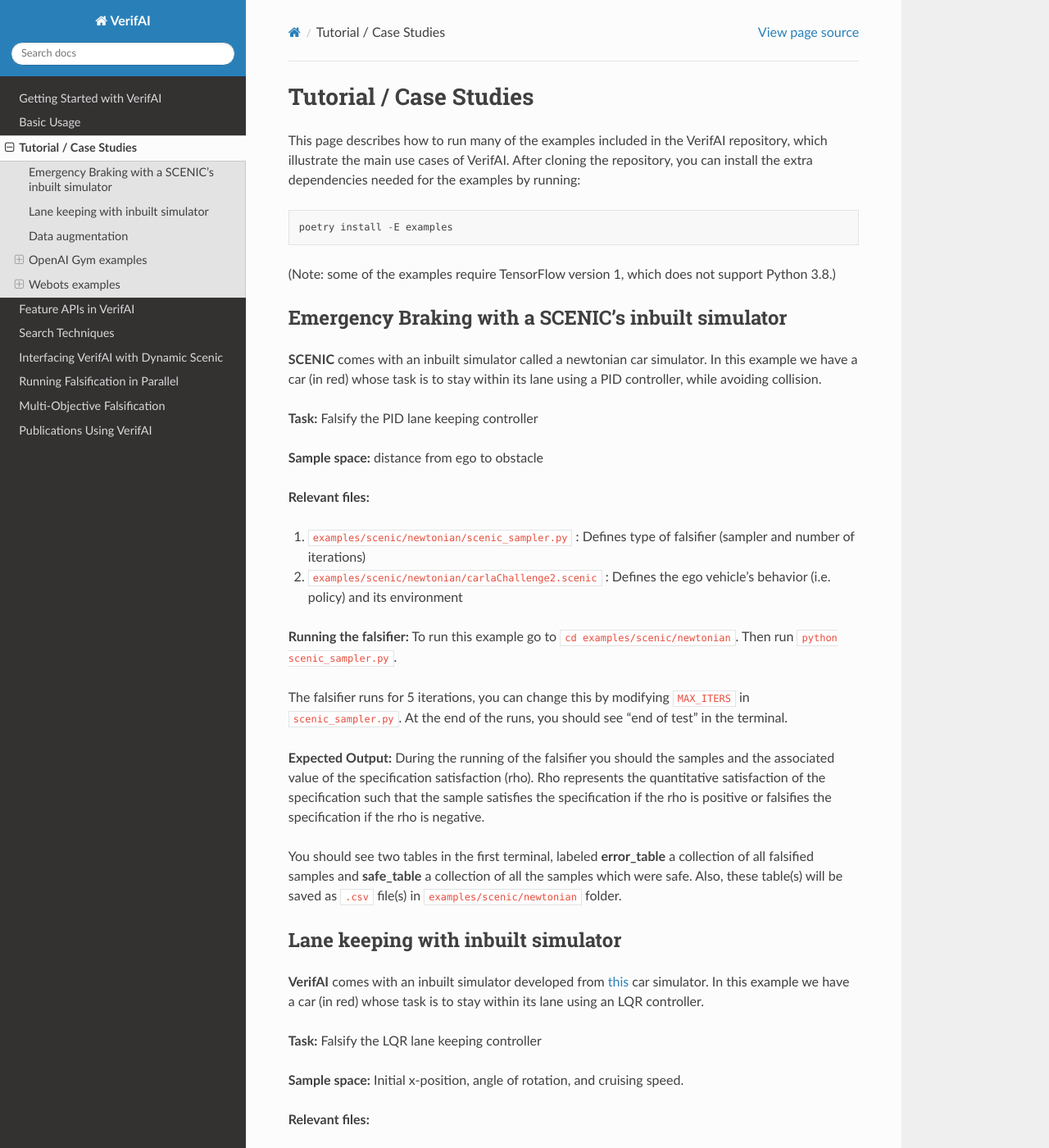
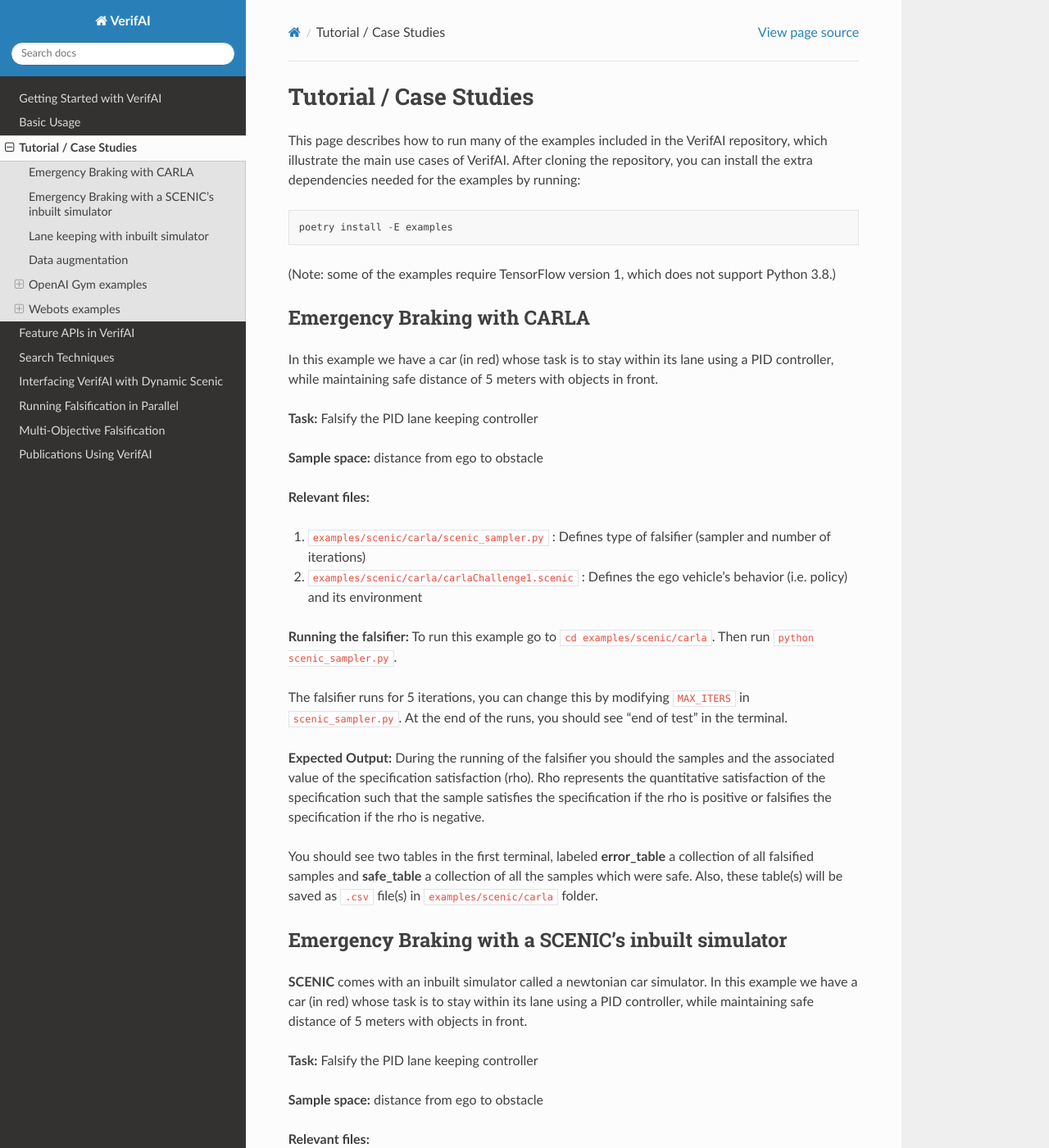
Before and after one commit to BerkeleyLearnVerify/VerifAI, a Sphinx documentation site: the page built from docs/tutorial.md, in a window 1280 px wide and 1400 px high. Shown: the whole window at 82% size. Built offline with Sphinx 7.4.7 and the Read the Docs theme 2.0.0, drawn with Linux system fonts in a browser that asks for light colours.

Commit message:
documentation updated

```diff
--- a/docs/tutorial.md
+++ b/docs/tutorial.md
@@ -9,8 +9,30 @@ poetry install -E examples
 
 (Note: some of the examples require TensorFlow version 1, which does not support Python 3.8.)
 
+
+## Emergency Braking with CARLA
+In this example we have a car (in red) whose task is to stay within its lane using a PID controller, while maintaining safe distance of 5 meters with objects in front.
+
+**Task:** Falsify the PID lane keeping controller
+
+**Sample space:** distance from ego to obstacle
+
+**Relevant files:**
+1. `examples/scenic/carla/scenic_sampler.py` : Defines type of falsifier (sampler and number of iterations)
+2.  `examples/scenic/carla/carlaChallenge1.scenic` : Defines the ego vehicle's behavior (i.e. policy) and its environment
+
+**Running the falsifier:** To run this example go to `cd examples/scenic/carla`. Then run `python scenic_sampler.py`.
+
+The falsifier runs for 5 iterations, you can change this by modifying `MAX_ITERS` in `scenic_sampler.py`. At the end of the runs, you should see "end of test" in the terminal.
+
+**Expected Output:**
+During the running of the falsifier you should the samples and the associated value of the specification satisfaction (rho). Rho represents the quantitative satisfaction of the specification such that the sample satisfies the specification if the rho is positive or falsifies the specification if the rho is negative.
+
+You should see two tables in the first terminal, labeled **error_table** a collection of all falsified samples and **safe_table** a collection of all the samples which were safe. Also, these table(s) will be saved as `.csv` file(s) in `examples/scenic/carla` folder.
+
+
 ## Emergency Braking with a SCENIC's inbuilt simulator
-**SCENIC** comes with an inbuilt simulator called a newtonian car simulator. In this example we have a car (in red) whose task is to stay within its lane using a PID controller, while avoiding collision.
+**SCENIC** comes with an inbuilt simulator called a newtonian car simulator. In this example we have a car (in red) whose task is to stay within its lane using a PID controller, while maintaining safe distance of 5 meters with objects in front.
 
 **Task:** Falsify the PID lane keeping controller
 
```
